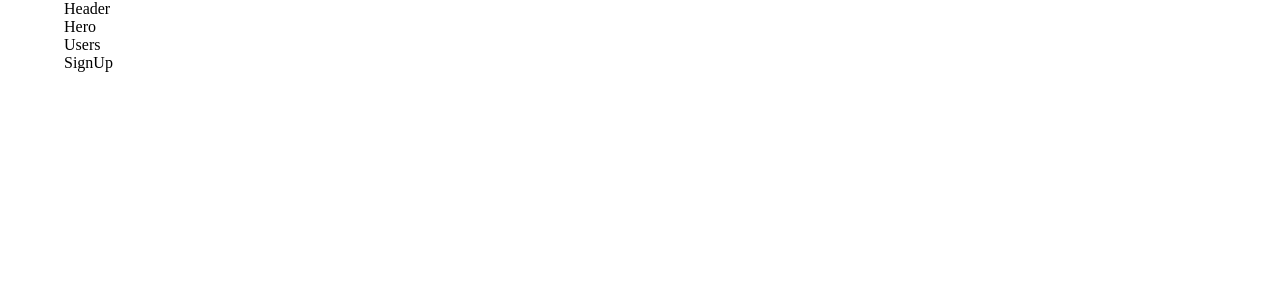
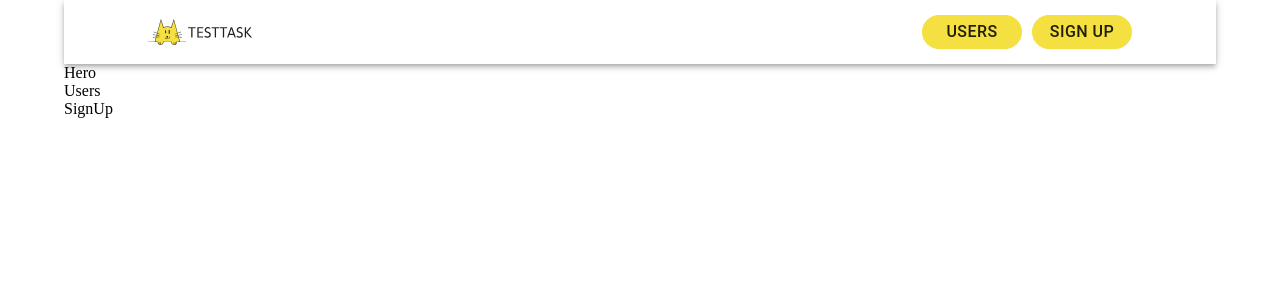
Before and after one commit to whatislove-zh/get-post-requests, a React (Create React App) app: page / in a window 1280 px wide. Shown: the top 300 px of the page. Built offline with nearby package versions, Linux system fonts and the light colour scheme; the HTML template or start-up script is replaced by a standard one.

Commit message:
create Header and styledBtn components
create Header and styledBtn components by figma

```diff
--- a/src/components/Header.jsx
+++ b/src/components/Header.jsx
@@ -1,7 +1,30 @@
-import React from 'react'
+import { AppBar, Toolbar } from "@mui/material";
+import { Box } from "@mui/system";
+import logo from "../assets/Logo.svg";
+import { StyledButton } from "./StyledButton";
+
+import React from "react";
 
 export const Header = () => {
   return (
-    <div>Header</div>
-  )
-}
+    <Box>
+      <AppBar position="static" sx={{ background: "none" }}>
+        <Toolbar
+          sx={{ display: "flex", justifyContent: "space-between", mx: "60px" }}
+        >
+          <Box
+            component="img"
+            alt="logo"
+            src={logo}
+            height="26px"
+            width="104px"
+          />
+          <Box sx={{ my: "13px" }}>
+            <StyledButton title="Users" anchor="#getReq" />
+            <StyledButton title="Sign up" anchor="#putReq" />
+          </Box>
+        </Toolbar>
+      </AppBar>
+    </Box>
+  );
+};
--- a/src/components/StyledButton.jsx
+++ b/src/components/StyledButton.jsx
@@ -1,7 +1,38 @@
-import React from 'react'
+import { Button, Link } from "@mui/material";
+import { styled } from "@mui/material/styles";
 
-export const StyledButton = () => {
+const CustomButton = styled(Button)({
+  background: "#F4E041",
+  border: "none",
+  borderRadius: "80px",
+  color: "rgba(0, 0, 0, 0.87)",
+  minWidth: "100px",
+  height: "34px",
+  marginLeft: "10px",
+  fontSize: "16px",
+  "&:hover": {
+    background: "#FFE302",
+  },
+  "&.Mui-disabled": {
+    background: "#B4B4B4",
+    color: "#ffffff",
+  },
+});
+
+export const StyledButton = (props) => {
+  const { title, disabled = false, anchor, onClick, type } = props;
+
+  if (anchor) {
+    return (
+      <Link href={anchor} underline="none">
+        <CustomButton>{title}</CustomButton>
+      </Link>
+    );
+  }
+
   return (
-    <div>StyledButton</div>
-  )
-}
+    <CustomButton type={type} onClick={onClick} disabled={disabled}>
+      {title}
+    </CustomButton>
+  );
+};
```
